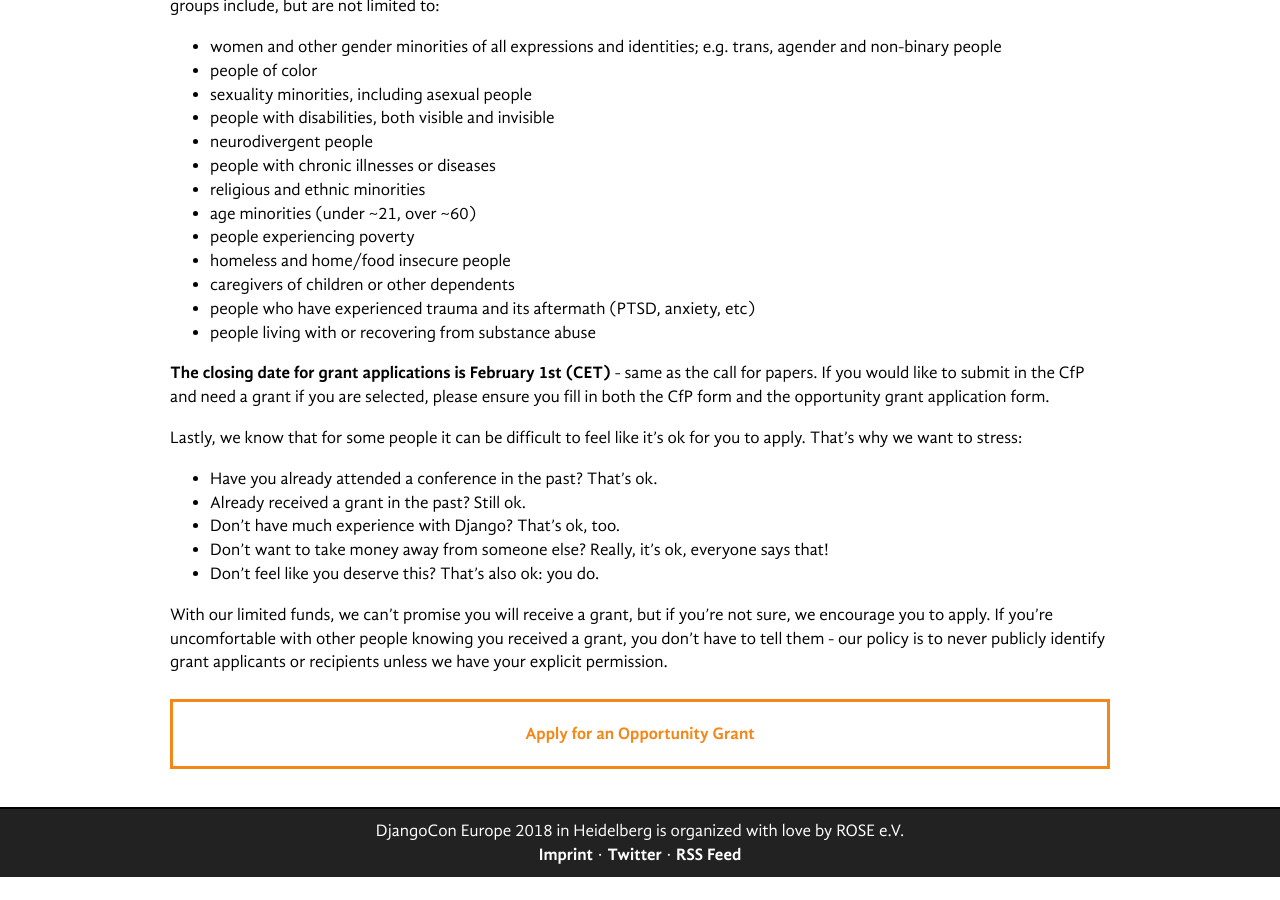
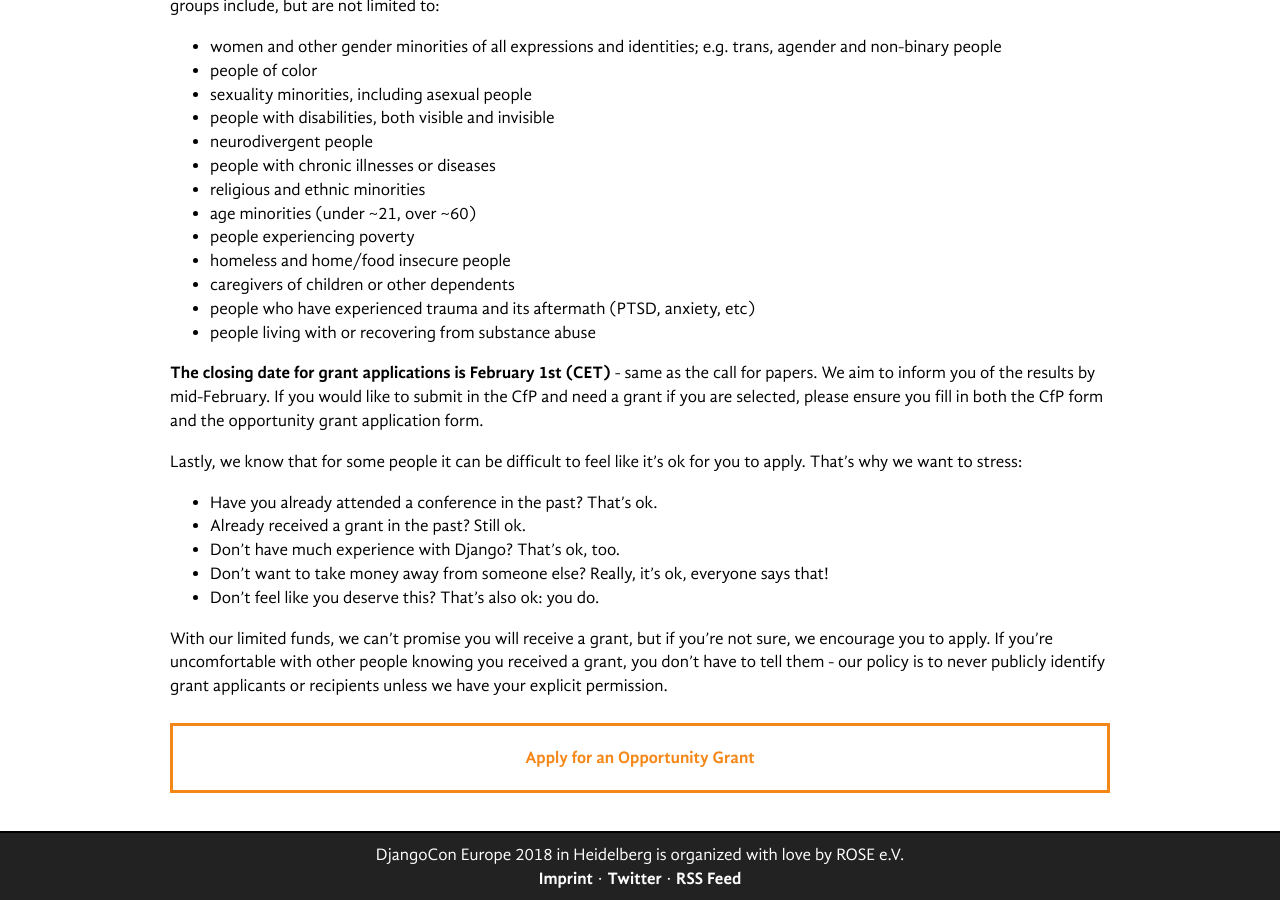
Before and after one commit to rixx/2018.djangocon.eu, a Jekyll site: the page built from grants.md, in a window 1280 px wide and 900 px high, scrolled down 867 px. Built offline with Jekyll 4.4.1, drawn with Linux system fonts in a browser that asks for light colours; our own code applies the rules of GitHub Pages for plain Markdown files; before the commit the page ends 1744 px from its top, so only the background shows below that.

Commit message:
Update grants.md

```diff
--- a/grants.md
+++ b/grants.md
@@ -42,7 +42,7 @@
 * people who have experienced trauma and its aftermath (PTSD, anxiety, etc)
 * people living with or recovering from substance abuse
 
-**The closing date for grant applications is February 1st (CET)** - same as the call for papers. If you would like to submit in the CfP and need a grant if you are selected, please ensure you fill in both the CfP form and the opportunity grant application form.
+**The closing date for grant applications is February 1st (CET)** - same as the call for papers. We aim to inform you of the results by mid-February. If you would like to submit in the CfP and need a grant if you are selected, please ensure you fill in both the CfP form and the opportunity grant application form.
 
 Lastly, we know that for some people it can be difficult to feel like it's ok for you to apply. That's why we want to stress:
 
```
